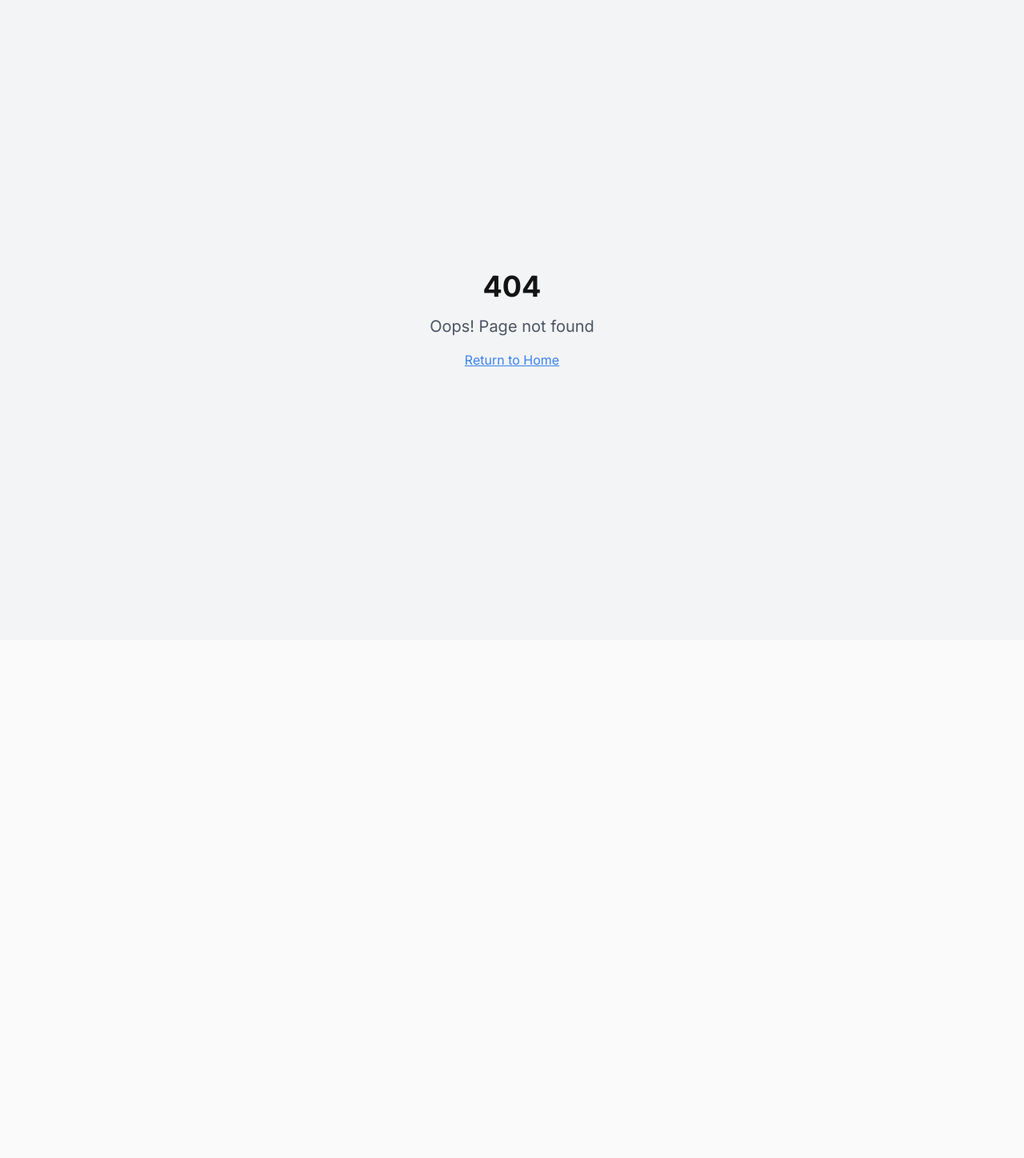
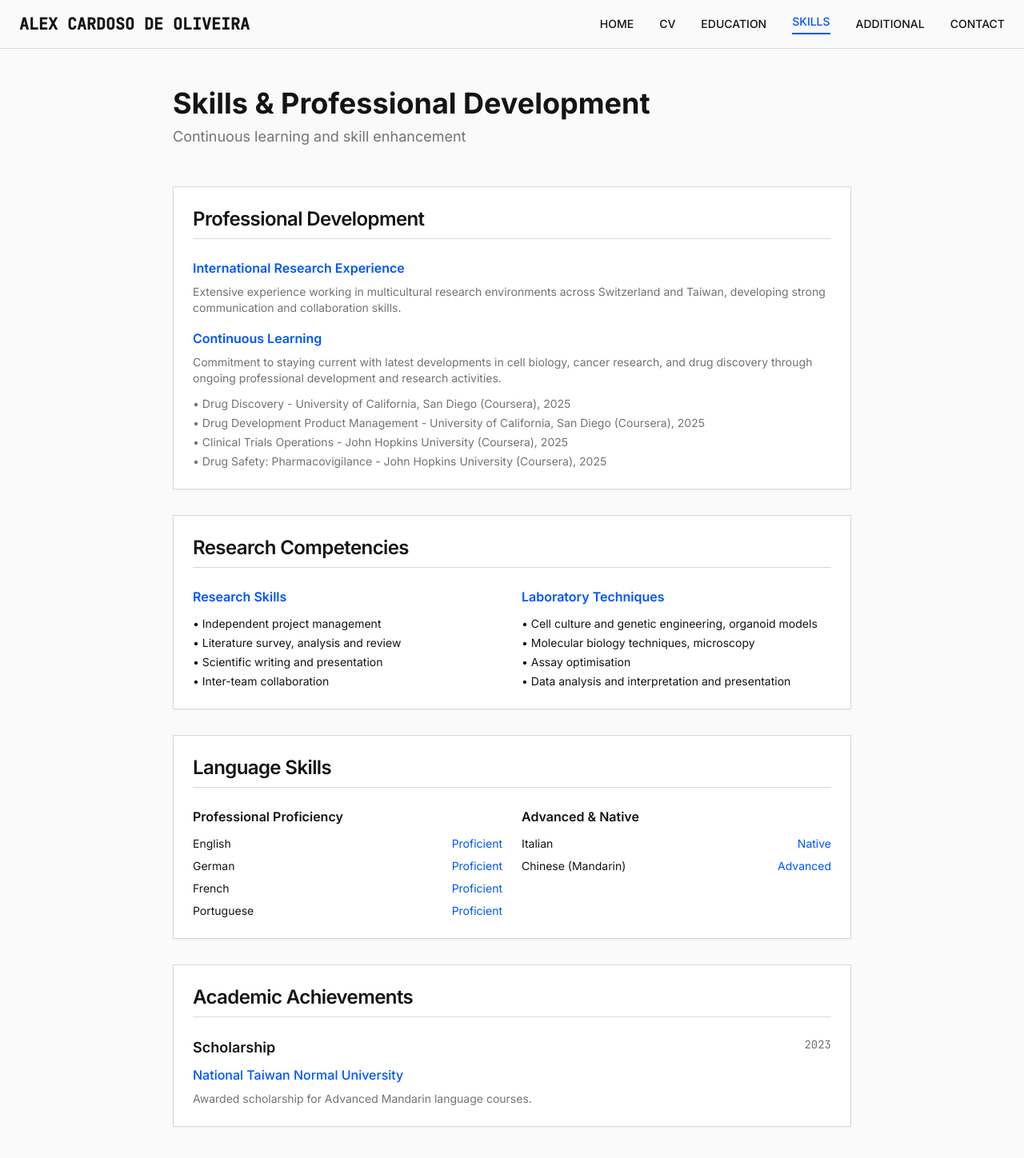
Before and after one commit to AlexCardosodeOliveira/Main, a React (Vite) app: page /skills in a window 1280 px wide. Before the commit this address had no page. Shown: the top 1448 px of the page at 80% size. Before the commit the page ends 800 px from the top, so only its background shows below. Built offline with nearby package versions, Linux system fonts and the light colour scheme.

Commit message:
Refactor Certifications page to Skills

```diff
--- a/src/App.tsx
+++ b/src/App.tsx
@@ -7,7 +7,7 @@ import { BrowserRouter, Routes, Route } from "react-router-dom";
 import Index from "./pages/Index";
 import CV from "./pages/CV";
 import Education from "./pages/Education";
-import Certifications from "./pages/Certifications";
+import Skills from "./pages/Skills";
 import Additional from "./pages/Additional";
 import Contact from "./pages/Contact";
 import NotFound from "./pages/NotFound";
@@ -24,7 +24,7 @@ const App = () => (
           <Route path="/" element={<Index />} />
           <Route path="/cv" element={<CV />} />
           <Route path="/education" element={<Education />} />
-          <Route path="/certifications" element={<Certifications />} />
+          <Route path="/skills" element={<Skills />} />
           <Route path="/additional" element={<Additional />} />
           <Route path="/contact" element={<Contact />} />
           {/* ADD ALL CUSTOM ROUTES ABOVE THE CATCH-ALL "*" ROUTE */}
--- a/src/components/Navigation.tsx
+++ b/src/components/Navigation.tsx
@@ -49,7 +49,7 @@ const Navigation = () => {
               EDUCATION
             </NavLink>
             <NavLink
-              to="/certifications"
+              to="/skills"
               className={({ isActive }) =>
                 cn(
                   "text-sm font-medium transition-colors hover:text-accent",
@@ -57,7 +57,7 @@ const Navigation = () => {
                 )
               }
             >
-              CERTIFICATIONS
+              SKILLS
             </NavLink>
             <NavLink
               to="/additional"
--- a/src/pages/Certifications.tsx
+++ b/src/pages/Skills.tsx
@@ -1,28 +1,42 @@
 import { Card, CardContent, CardHeader, CardTitle } from "@/components/ui/card";
 import Layout from "@/components/Layout";
 
-const Certifications = () => {
+const Skills = () => {
   return (
     <Layout>
       <div className="max-w-4xl mx-auto px-6 py-12">
         <header className="mb-12">
-          <h1 className="text-4xl font-bold mb-2">Certifications & Professional Development</h1>
+          <h1 className="text-4xl font-bold mb-2">Skills & Professional Development</h1>
           <p className="text-muted-foreground text-lg">Continuous learning and skill enhancement</p>
         </header>
 
         <div className="space-y-8">
           <Card>
             <CardHeader>
-              <CardTitle className="text-2xl border-b border-border pb-2">Academic Achievements</CardTitle>
+              <CardTitle className="text-2xl border-b border-border pb-2">Professional Development</CardTitle>
             </CardHeader>
-            <CardContent className="space-y-6">
-              <div>
-                <div className="flex justify-between items-start mb-2">
-                  <h3 className="text-lg font-semibold">Academic Scholarship</h3>
-                  <span className="text-sm text-muted-foreground font-mono">2023</span>
+            <CardContent>
+              <div className="space-y-4">
+                <div>
+                  <h3 className="font-semibold text-accent mb-2">International Research Experience</h3>
+                  <p className="text-sm text-muted-foreground">
+                    Extensive experience working in multicultural research environments across Switzerland and Taiwan,
+                    developing strong communication and collaboration skills.
+                  </p>
                 </div>
-                <p className="text-accent font-medium mb-2">National Taiwan Normal University</p>
-                <p className="text-sm text-muted-foreground">Awarded scholarship for Advanced Mandarin language courses, demonstrating commitment to international collaboration and cultural understanding.</p>
+                <div>
+                  <h3 className="font-semibold text-accent mb-2">Continuous Learning</h3>
+                  <p className="text-sm text-muted-foreground mb-3">
+                    Commitment to staying current with latest developments in cell biology, cancer research,
+                    and drug discovery through ongoing professional development and research activities.
+                  </p>
+                  <ul className="text-sm text-muted-foreground space-y-1">
+                    <li>• Drug Discovery - University of California, San Diego (Coursera), 2025</li>
+                    <li>• Drug Development Product Management - University of California, San Diego (Coursera), 2025</li>
+                    <li>• Clinical Trials Operations - John Hopkins University (Coursera), 2025</li>
+                    <li>• Drug Safety: Pharmacovigilance - John Hopkins University (Coursera), 2025</li>
+                  </ul>
+                </div>
               </div>
             </CardContent>
           </Card>
@@ -34,21 +48,21 @@ const Certifications = () => {
             <CardContent className="space-y-6">
               <div className="grid grid-cols-1 md:grid-cols-2 gap-6">
                 <div>
-                  <h3 className="font-semibold text-accent mb-3">Laboratory Techniques</h3>
+                  <h3 className="font-semibold text-accent mb-3">Research Skills</h3>
                   <ul className="text-sm space-y-1">
-                    <li>• Cell culture and organoid development</li>
-                    <li>• Molecular biology techniques</li>
-                    <li>• Microscopy and imaging</li>
-                    <li>• Data analysis and interpretation</li>
+                    <li>• Independent project management</li>
+                    <li>• Literature survey, analysis and review</li>
+                    <li>• Scientific writing and presentation</li>
+                    <li>• Inter-team collaboration</li>
                   </ul>
                 </div>
                 <div>
-                  <h3 className="font-semibold text-accent mb-3">Research Skills</h3>
+                  <h3 className="font-semibold text-accent mb-3">Laboratory Techniques</h3>
                   <ul className="text-sm space-y-1">
-                    <li>• Independent project management</li>
-                    <li>• Literature review and analysis</li>
-                    <li>• Scientific writing and presentation</li>
-                    <li>• Cross-cultural collaboration</li>
+                    <li>• Cell culture and genetic engineering, organoid models</li>
+                    <li>• Molecular biology techniques, microscopy</li>
+                    <li>• Assay optimisation</li>
+                    <li>• Data analysis and interpretation and presentation</li>
                   </ul>
                 </div>
               </div>
@@ -57,7 +71,7 @@ const Certifications = () => {
 
           <Card>
             <CardHeader>
-              <CardTitle className="text-2xl border-b border-border pb-2">Language Certifications</CardTitle>
+              <CardTitle className="text-2xl border-b border-border pb-2">Language Skills</CardTitle>
             </CardHeader>
             <CardContent>
               <div className="grid grid-cols-1 md:grid-cols-2 gap-6">
@@ -101,24 +115,16 @@ const Certifications = () => {
 
           <Card>
             <CardHeader>
-              <CardTitle className="text-2xl border-b border-border pb-2">Professional Development</CardTitle>
+              <CardTitle className="text-2xl border-b border-border pb-2">Academic Achievements</CardTitle>
             </CardHeader>
-            <CardContent>
-              <div className="space-y-4">
-                <div>
-                  <h3 className="font-semibold text-accent mb-2">International Research Experience</h3>
-                  <p className="text-sm text-muted-foreground">
-                    Extensive experience working in multicultural research environments across Switzerland and Taiwan,
-                    developing strong cross-cultural communication and collaboration skills.
-                  </p>
+            <CardContent className="space-y-6">
+              <div>
+                <div className="flex justify-between items-start mb-2">
+                  <h3 className="text-lg font-semibold">Scholarship</h3>
+                  <span className="text-sm text-muted-foreground font-mono">2023</span>
                 </div>
-                <div>
-                  <h3 className="font-semibold text-accent mb-2">Continuous Learning</h3>
-                  <p className="text-sm text-muted-foreground">
-                    Commitment to staying current with latest developments in cell biology, cancer research,
-                    and drug discovery through ongoing professional development and research activities.
-                  </p>
-                </div>
+                <p className="text-accent font-medium mb-2">National Taiwan Normal University</p>
+                <p className="text-sm text-muted-foreground">Awarded scholarship for Advanced Mandarin language courses.</p>
               </div>
             </CardContent>
           </Card>
@@ -128,4 +134,4 @@ const Certifications = () => {
   );
 };
 
-export default Certifications;
+export default Skills;
```
